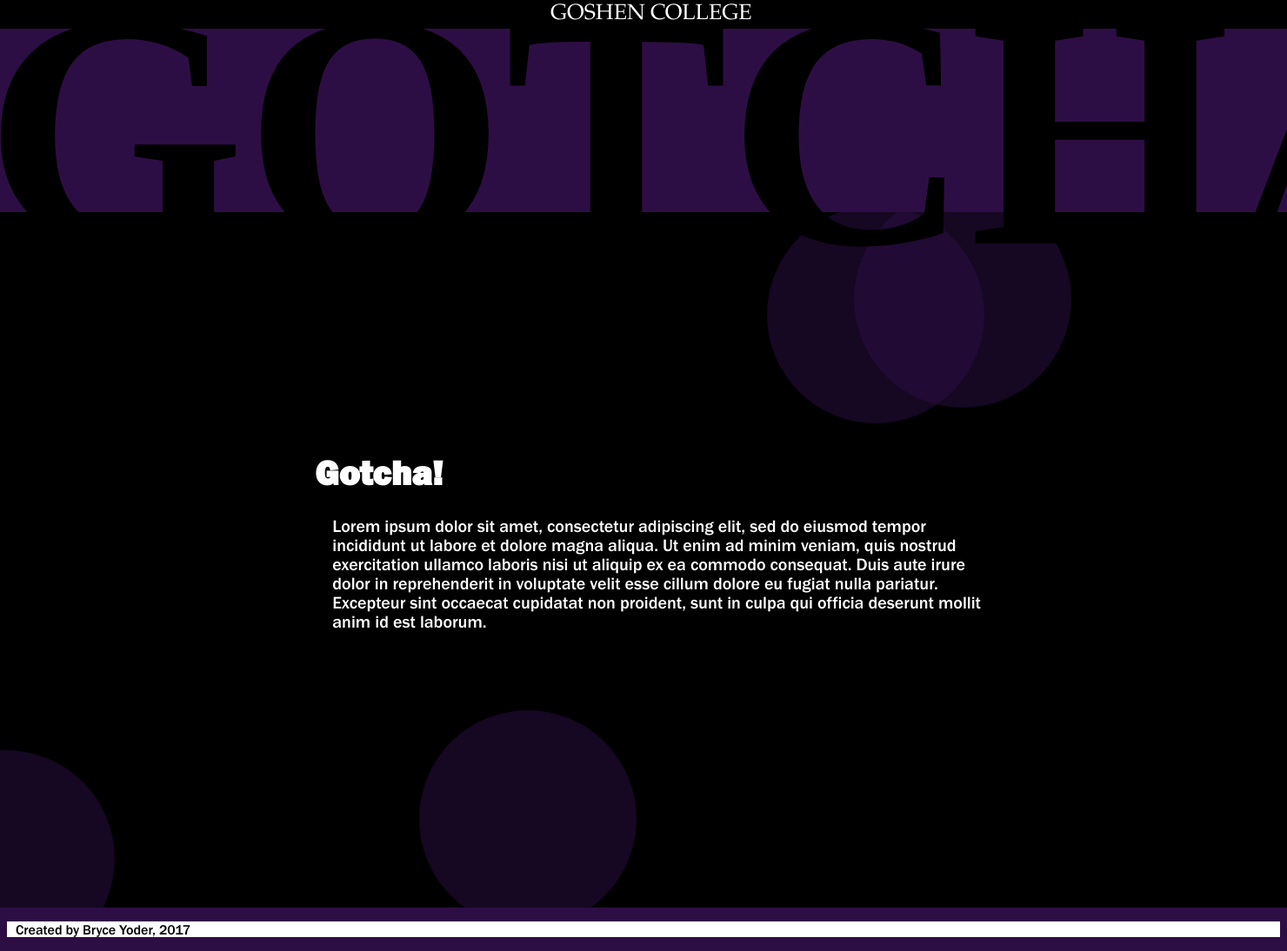
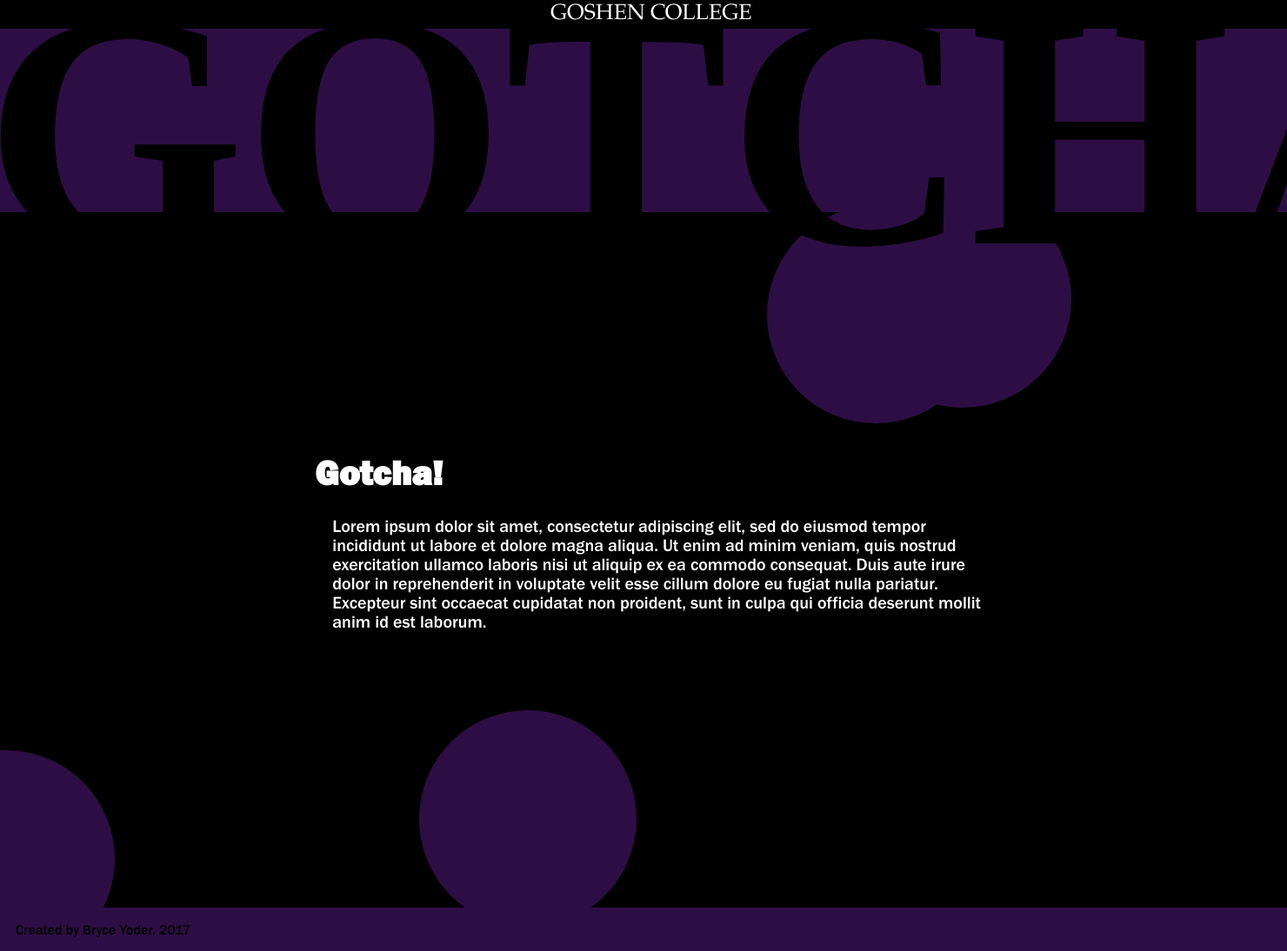
Before and after one commit to reedisme/Gotcha, a PHP site: page / in a window 1480 px wide; the page is wider, and only the part inside the window is pictured. Shown: that part at 87% size. Run offline with PHP 8.4, Linux system fonts and the light colour scheme; some libraries are stand-ins or nearby versions.

Commit message:
Solid bubbles and mobile fixes

```diff
--- a/index.html
+++ b/index.html
@@ -31,8 +31,8 @@
             <div id="d2" style="margin-left:700px;"class="bubble" ></div>
             <div id="d3" style="margin-left:800px;"class="bubble" ></div>
             <div id="d4" style="margin-left:900px;"class="bubble" ></div>
-            <h1 style='margin-left:-20px;font-family:Franklin Gothic Bold;'>Gotcha!</h1>
-            <p>Lorem ipsum dolor sit amet, consectetur adipiscing elit, sed do eiusmod tempor incididunt ut labore et dolore magna aliqua. Ut enim ad minim veniam, quis nostrud exercitation ullamco laboris nisi ut aliquip ex ea commodo consequat. Duis aute irure dolor in reprehenderit in voluptate velit esse cillum dolore eu fugiat nulla pariatur. Excepteur sint occaecat cupidatat non proident, sunt in culpa qui officia deserunt mollit anim id est laborum.</p>
+            <h1 style='z-index:2;position:relative;margin-left:-20px;font-family:Franklin Gothic Bold;'>Gotcha!</h1>
+            <p style='z-index:2;position:relative;'>Lorem ipsum dolor sit amet, consectetur adipiscing elit, sed do eiusmod tempor incididunt ut labore et dolore magna aliqua. Ut enim ad minim veniam, quis nostrud exercitation ullamco laboris nisi ut aliquip ex ea commodo consequat. Duis aute irure dolor in reprehenderit in voluptate velit esse cillum dolore eu fugiat nulla pariatur. Excepteur sint occaecat cupidatat non proident, sunt in culpa qui officia deserunt mollit anim id est laborum.</p>
         </div>
     </div>
     <div class='footer'>
--- a/styles/homepage.css
+++ b/styles/homepage.css
@@ -14,7 +14,7 @@ body {
     z-index:1;
     height:250px;
     position: absolute;
-    background-color:#2d0e4480;
+    background-color:#2d0e44;
     border-radius:500px;
 }
 .logo {
@@ -33,7 +33,7 @@ body {
     width:300px;
 }
 .footer {
-    background-color: white;/*#2d0e44;*/
+    background-color: #2d0e44;
     color:black;
 }
 .header {
@@ -59,6 +59,7 @@ body {
     width:105%;
     height:100vh;
     position:relative;
+    overflow-x:hidden;
     overflow-y:hidden;
     margin-top:-26vw;
     margin-left:-10px;
```
